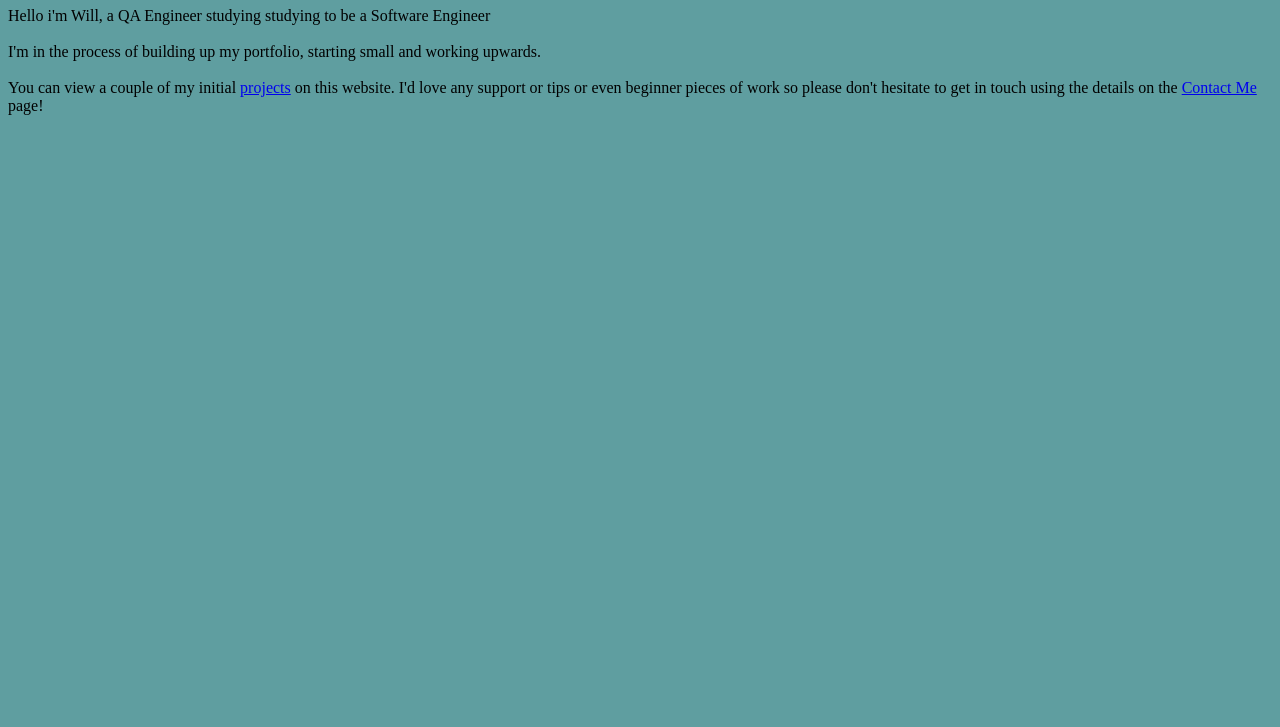
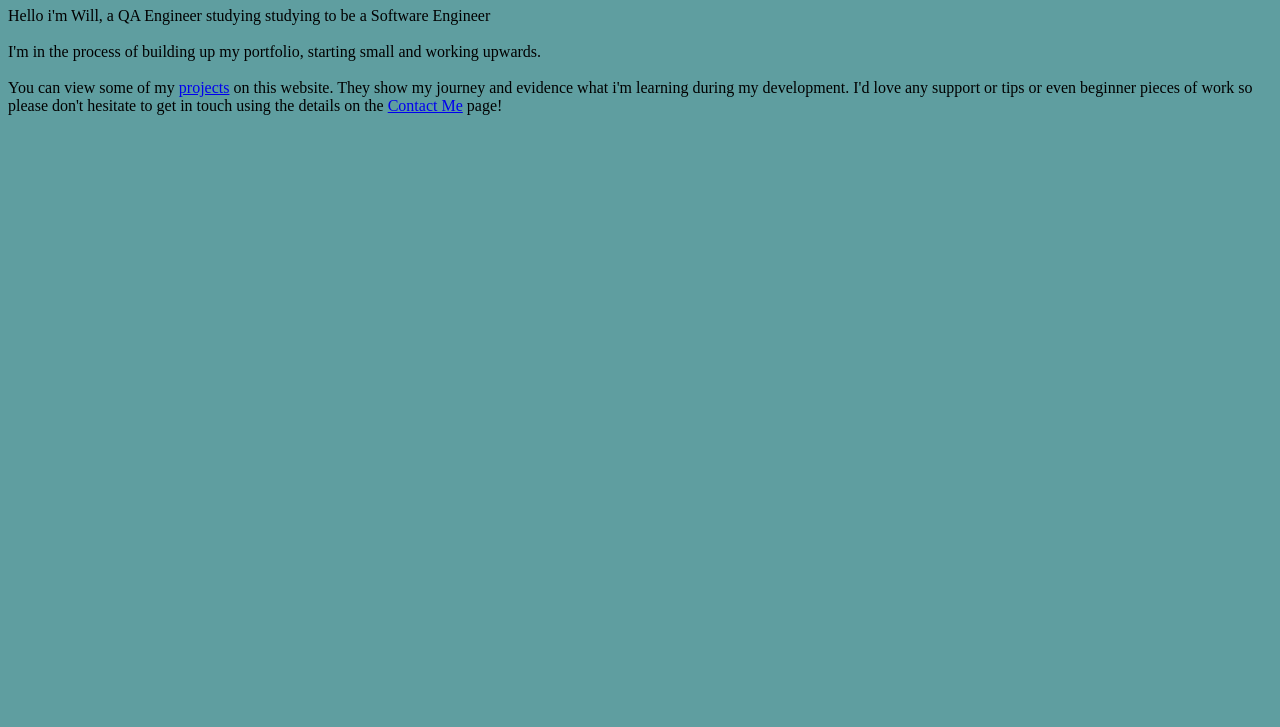
Before and after one commit to WGledhill94/WorldWideWill, a website: page public/about.html in a window 1280 px wide. Shown: the part 73-800 px from the top of the page. Drawn offline with Linux system fonts and the light colour scheme.

Commit message:
about page updated

```diff
--- a/public/about.html
+++ b/public/about.html
@@ -1,27 +1,30 @@
 <!DOCTYPE html>
 <html lang="en">
   <head>
-      <meta charset="UTF-8">
+    <meta charset="UTF-8" />
     <title>home</title>
     <!-- <link rel="stylesheet" href= ./homepage-styles.css /> -->
 
-      <Style>
+    <style>
       body {
         background-color: cadetblue;
       }
-      </Style>
+    </style>
   </head>
-
 
   <body>
     <h1>Personal Profile</h1>
     <p>
-          Hello i'm Will, a QA Engineer studying studying to be a Software Engineer <br><br>
-          I'm in the process of building up my
-          portfolio, starting small and working upwards. <br><br>
+      Hello i'm Will, a QA Engineer studying studying to be a Software Engineer
+      <br /><br />
+      I'm in the process of building up my portfolio, starting small and working
+      upwards. <br /><br />
 
-          You can view a couple of my initial <a href="./projects.html">projects</a> on this website. I'd love any support or tips or even beginner pieces of work
-          so please don't hesitate to get in touch using the details on the <a href="./contact.html">Contact Me</a> page!
+      You can view some of my <a href="./projects.html">projects</a> on this
+      website. They show my journey and evidence what i'm learning during my
+      development. I'd love any support or tips or even beginner pieces of work
+      so please don't hesitate to get in touch using the details on the
+      <a href="./contact.html">Contact Me</a> page!
     </p>
   </body>
 </html>
```
Lines whose indentation alone changed are shown as unchanged.
